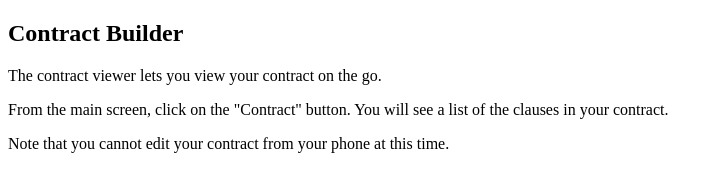
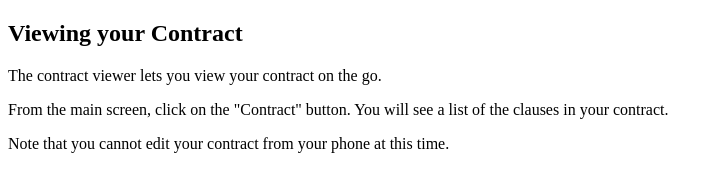
Before and after one commit to gabebw/roommate_helper_android, a plain HTML site: page assets/contract.html in a window 1280 px wide. Shown: the whole page, without its empty margins (0-723 px from the left). Drawn offline with Linux system fonts and the light colour scheme.

Commit message:
It's not a contract builder

```diff
--- a/assets/contract.html
+++ b/assets/contract.html
@@ -4,7 +4,7 @@
 <title>Contract</title>
 </head>
 <body>
-<h2>Contract Builder</h2>
+<h2>Viewing your Contract</h2>
 <p>The contract viewer lets you view your contract on the go.</p>
 <p>
 From the main screen, click on the "Contract" button. You will see a list of the clauses in your contract.
```
